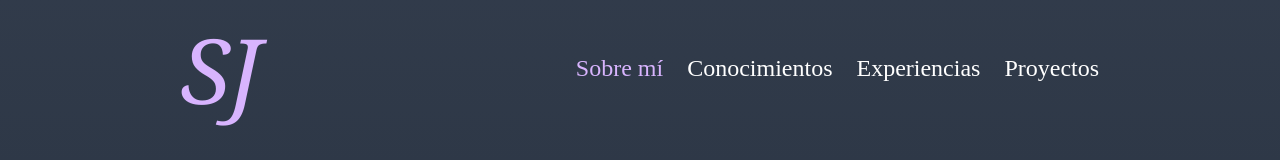
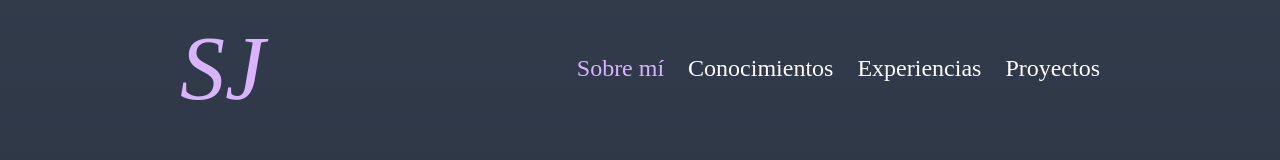
Before and after one commit to SerapioUnlucky/portafolio, a React (Vite) app: page / in a window 1280 px wide. Shown: the top 160 px of the page. Built offline with nearby package versions, Linux system fonts and the light colour scheme.

Commit message:
Corrección de font-style a logo personal

```diff
--- a/src/components/Header.jsx
+++ b/src/components/Header.jsx
@@ -27,7 +27,7 @@ export const Header = () => {
     return (
         <header className="flex flex-col lg:flex-row justify-around items-center p-4">
 
-            <h1 className="text-6xl text-purple-300 font-serif italic">SJ</h1>
+            <h1 className="text-6xl text-purple-300 italic">SJ</h1>
 
             <button className="lg:hidden" onClick={() => setMenuOpen(!menuOpen)}>
                 <svg xmlns="http://www.w3.org/2000/svg" className="h-6 w-6" fill="none" viewBox="0 0 24 24" stroke="currentColor">
```
